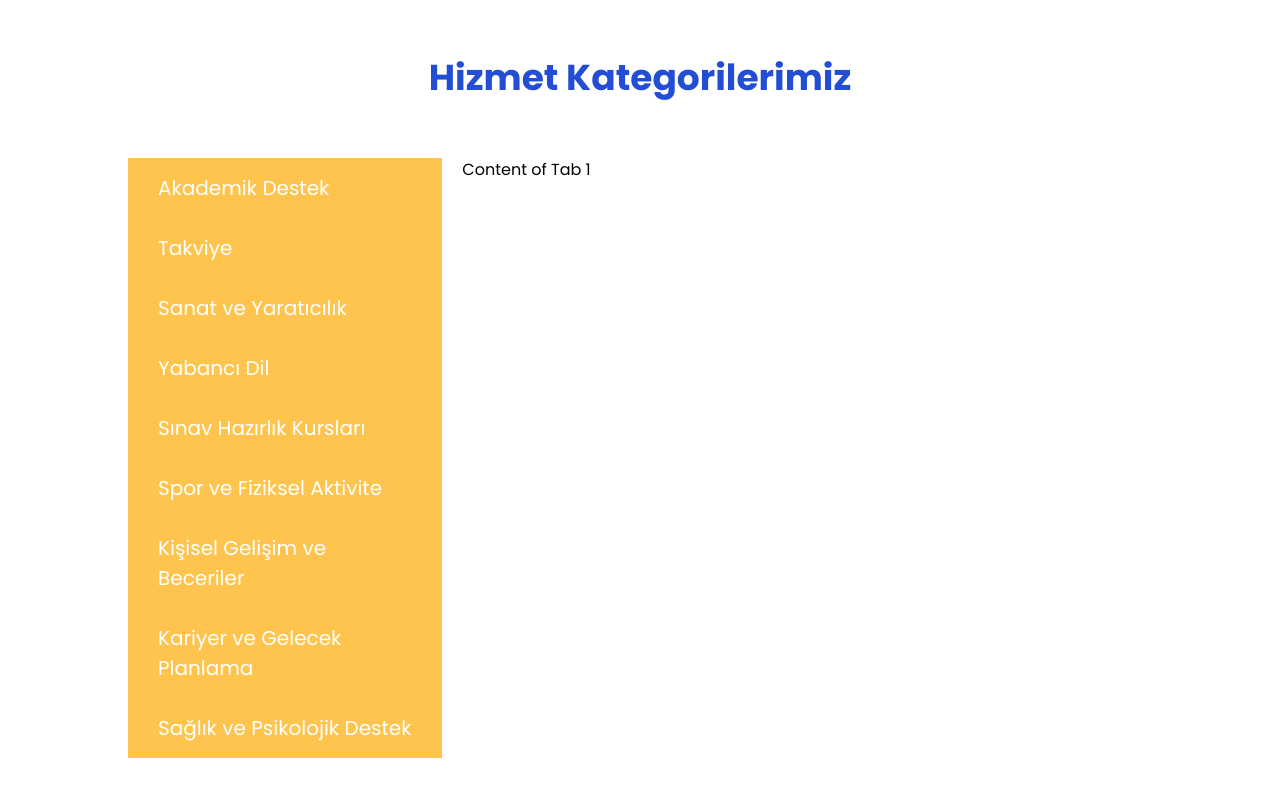
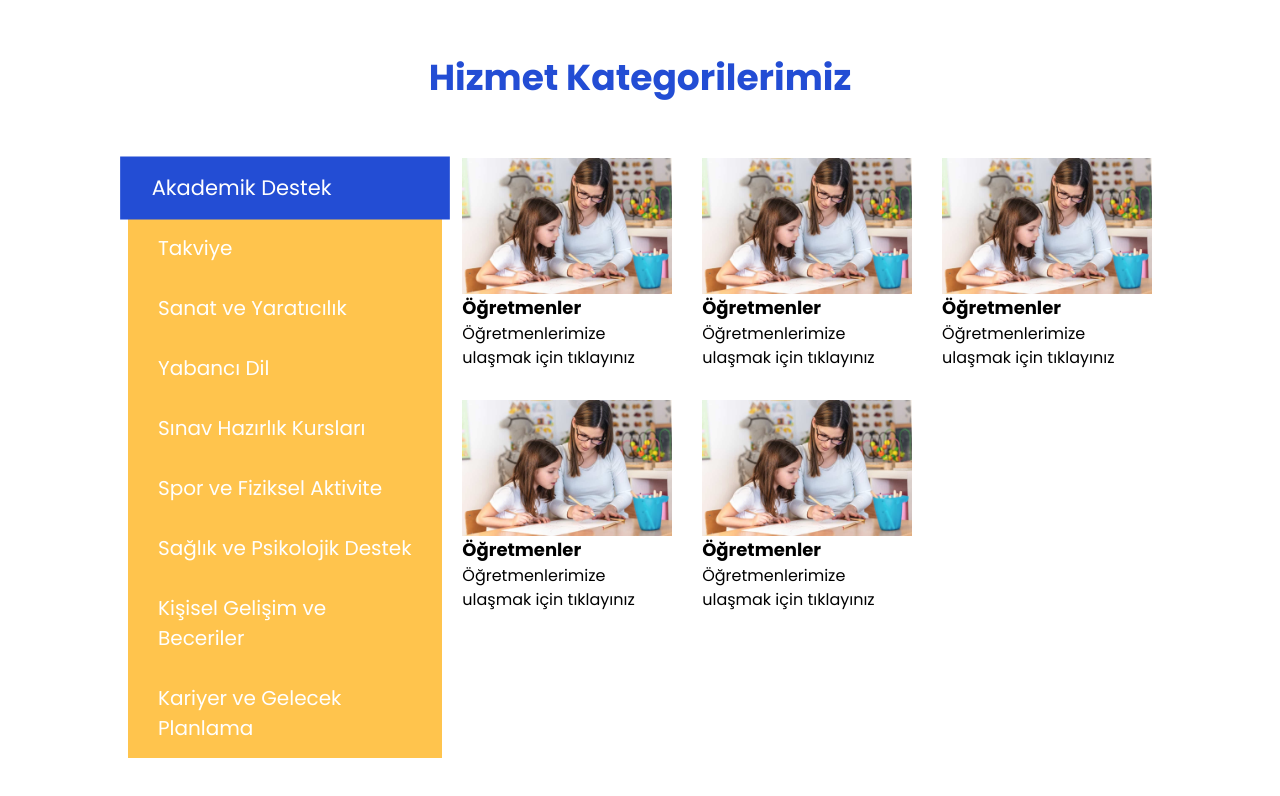
Before and after one commit to vkmerd/kursbu-app, a Next.js app: page / in a window 1280 px wide. Shown: the part 2805-3601 px from the top of the page. Built offline with nearby package versions, Linux system fonts and the light colour scheme.

Commit message:
tab menü içerik ayarlamaları yapıldı

```diff
--- a/app/components/CategoryTab.jsx
+++ b/app/components/CategoryTab.jsx
@@ -10,3 +10,262 @@ export const categoryTabReducer = (state, action) => {
   export const initialTabState = {
     selectedTab: 'Tab1',
   };
+
+
+  export   const tabs = [
+    { id: 'Tab1', head:"Akademik Destek", label: [
+        {
+            img:'/ogretmens.jpg',
+            title: "Öğretmenler",
+            desc: "Öğretmenlerimize ulaşmak için tıklayınız"
+        },
+        {
+            img:'/ogretmens.jpg',
+            title: "Öğretmenler",
+            desc: "Öğretmenlerimize ulaşmak için tıklayınız"
+        },
+        {
+            img:'/ogretmens.jpg',
+            title: "Öğretmenler",
+            desc: "Öğretmenlerimize ulaşmak için tıklayınız"
+        },
+        {
+            img:'/ogretmens.jpg',
+            title: "Öğretmenler",
+            desc: "Öğretmenlerimize ulaşmak için tıklayınız"
+        },
+        {
+            img:'/ogretmens.jpg',
+            title: "Öğretmenler",
+            desc: "Öğretmenlerimize ulaşmak için tıklayınız"
+        },
+    ]
+},
+
+
+{ id: 'Tab2', head:"Takviye", label: [
+    {
+        img:'/ogretmens.jpg',
+        title: "Öğretmenler 1",
+        desc: "Öğretmenlerimize ulaşmak için tıklayınız"
+    },
+    {
+        img:'/ogretmens.jpg',
+        title: "Öğretmenler 2 ",
+        desc: "Öğretmenlerimize ulaşmak için tıklayınız"
+    },
+    {
+        img:'/ogretmens.jpg',
+        title: "Öğretmenler 3",
+        desc: "Öğretmenlerimize ulaşmak için tıklayınız"
+    },
+    {
+        img:'/ogretmens.jpg',
+        title: "Öğretmenler 4",
+        desc: "Öğretmenlerimize ulaşmak için tıklayınız"
+    },
+    {
+        img:'/ogretmens.jpg',
+        title: "Öğretmenler 5",
+        desc: "Öğretmenlerimize ulaşmak için tıklayınız"
+    },
+]
+},
+
+    { id: 'Tab3', head:"Sanat ve Yaratıcılık",  label: [
+        {
+            img:'/ogretmens.jpg',
+            title: "Öğretmenler 1",
+            desc: "Öğretmenlerimize ulaşmak için tıklayınız"
+        },
+        {
+            img:'/ogretmens.jpg',
+            title: "Öğretmenler 2 ",
+            desc: "Öğretmenlerimize ulaşmak için tıklayınız"
+        },
+        {
+            img:'/ogretmens.jpg',
+            title: "Öğretmenler 3",
+            desc: "Öğretmenlerimize ulaşmak için tıklayınız"
+        },
+        {
+            img:'/ogretmens.jpg',
+            title: "Öğretmenler 4",
+            desc: "Öğretmenlerimize ulaşmak için tıklayınız"
+        },
+        {
+            img:'/ogretmens.jpg',
+            title: "Öğretmenler 5",
+            desc: "Öğretmenlerimize ulaşmak için tıklayınız"
+        },
+    ]},
+
+    { id: 'Tab4', head:"Yabancı Dil", label: [
+        {
+            img:'/ogretmens.jpg',
+            title: "Öğretmenler 1",
+            desc: "Öğretmenlerimize ulaşmak için tıklayınız"
+        },
+        {
+            img:'/ogretmens.jpg',
+            title: "Öğretmenler 2 ",
+            desc: "Öğretmenlerimize ulaşmak için tıklayınız"
+        },
+        {
+            img:'/ogretmens.jpg',
+            title: "Öğretmenler 3",
+            desc: "Öğretmenlerimize ulaşmak için tıklayınız"
+        },
+        {
+            img:'/ogretmens.jpg',
+            title: "Öğretmenler 4",
+            desc: "Öğretmenlerimize ulaşmak için tıklayınız"
+        },
+        {
+            img:'/ogretmens.jpg',
+            title: "Öğretmenler 5",
+            desc: "Öğretmenlerimize ulaşmak için tıklayınız"
+        },
+    ]
+
+},
+    { id: 'Tab5',head:"Sınav Hazırlık Kursları", label:[
+        {
+            img:'/ogretmens.jpg',
+            title: "Öğretmenler 1",
+            desc: "Öğretmenlerimize ulaşmak için tıklayınız"
+        },
+        {
+            img:'/ogretmens.jpg',
+            title: "Öğretmenler 2 ",
+            desc: "Öğretmenlerimize ulaşmak için tıklayınız"
+        },
+        {
+            img:'/ogretmens.jpg',
+            title: "Öğretmenler 3",
+            desc: "Öğretmenlerimize ulaşmak için tıklayınız"
+        },
+        {
+            img:'/ogretmens.jpg',
+            title: "Öğretmenler 4",
+            desc: "Öğretmenlerimize ulaşmak için tıklayınız"
+        },
+        {
+            img:'/ogretmens.jpg',
+            title: "Öğretmenler 5",
+            desc: "Öğretmenlerimize ulaşmak için tıklayınız"
+        },
+    ]
+},
+    { id: 'Tab6', head:"Spor ve Fiziksel Aktivite", label:[
+        {
+            img:'/ogretmens.jpg',
+            title: "Öğretmenler 1",
+            desc: "Öğretmenlerimize ulaşmak için tıklayınız"
+        },
+        {
+            img:'/ogretmens.jpg',
+            title: "Öğretmenler 2 ",
+            desc: "Öğretmenlerimize ulaşmak için tıklayınız"
+        },
+        {
+            img:'/ogretmens.jpg',
+            title: "Öğretmenler 3",
+            desc: "Öğretmenlerimize ulaşmak için tıklayınız"
+        },
+        {
+            img:'/ogretmens.jpg',
+            title: "Öğretmenler 4",
+            desc: "Öğretmenlerimize ulaşmak için tıklayınız"
+        },
+        {
+            img:'/ogretmens.jpg',
+            title: "Öğretmenler 5",
+            desc: "Öğretmenlerimize ulaşmak için tıklayınız"
+        },
+    ]
+},
+    { id: 'Tab7',  head:"Sağlık ve Psikolojik Destek", label: [
+        {
+            img:'/ogretmens.jpg',
+            title: "Öğretmenler 1",
+            desc: "Öğretmenlerimize ulaşmak için tıklayınız"
+        },
+        {
+            img:'/ogretmens.jpg',
+            title: "Öğretmenler 2 ",
+            desc: "Öğretmenlerimize ulaşmak için tıklayınız"
+        },
+        {
+            img:'/ogretmens.jpg',
+            title: "Öğretmenler 3",
+            desc: "Öğretmenlerimize ulaşmak için tıklayınız"
+        },
+        {
+            img:'/ogretmens.jpg',
+            title: "Öğretmenler 4",
+            desc: "Öğretmenlerimize ulaşmak için tıklayınız"
+        },
+        {
+            img:'/ogretmens.jpg',
+            title: "Öğretmenler 5",
+            desc: "Öğretmenlerimize ulaşmak için tıklayınız"
+        },
+    ]
+},
+    { id: 'Tab8',  head:"Kişisel Gelişim ve Beceriler",  label: [
+        {
+            img:'/ogretmens.jpg',
+            title: "Öğretmenler 1",
+            desc: "Öğretmenlerimize ulaşmak için tıklayınız"
+        },
+        {
+            img:'/ogretmens.jpg',
+            title: "Öğretmenler 2 ",
+            desc: "Öğretmenlerimize ulaşmak için tıklayınız"
+        },
+        {
+            img:'/ogretmens.jpg',
+            title: "Öğretmenler 3",
+            desc: "Öğretmenlerimize ulaşmak için tıklayınız"
+        },
+        {
+            img:'/ogretmens.jpg',
+            title: "Öğretmenler 4",
+            desc: "Öğretmenlerimize ulaşmak için tıklayınız"
+        },
+        {
+            img:'/ogretmens.jpg',
+            title: "Öğretmenler 5",
+            desc: "Öğretmenlerimize ulaşmak için tıklayınız"
+        },
+    ]},
+    { id: 'Tab9', head:"Kariyer ve Gelecek Planlama", label: [
+        {
+            img:'/ogretmens.jpg',
+            title: "Öğretmenler 1",
+            desc: "Öğretmenlerimize ulaşmak için tıklayınız"
+        },
+        {
+            img:'/ogretmens.jpg',
+            title: "Öğretmenler 2 ",
+            desc: "Öğretmenlerimize ulaşmak için tıklayınız"
+        },
+        {
+            img:'/ogretmens.jpg',
+            title: "Öğretmenler 3",
+            desc: "Öğretmenlerimize ulaşmak için tıklayınız"
+        },
+        {
+            img:'/ogretmens.jpg',
+            title: "Öğretmenler 4",
+            desc: "Öğretmenlerimize ulaşmak için tıklayınız"
+        },
+        {
+            img:'/ogretmens.jpg',
+            title: "Öğretmenler 5",
+            desc: "Öğretmenlerimize ulaşmak için tıklayınız"
+        },
+    ]
+},
+  ];
--- a/app/homePageComponents/EducationTabContainer.jsx
+++ b/app/homePageComponents/EducationTabContainer.jsx
@@ -1,62 +1,63 @@
 "use client"
 
-import { useReducer,useState } from "react";
-import { categoryTabReducer, initialTabState } from "../components/CategoryTab";
+import { motion } from 'framer-motion';
+import { useState, useReducer } from 'react';
+import { categoryTabReducer, initialTabState,tabs } from '../components/CategoryTab';
 
 export default function EducationTabContainer() {
-
   const [state, dispatch] = useReducer(categoryTabReducer, initialTabState);
-  const [activeTab, setActiveTab] = useState(null);
+  const [activeTab, setActiveTab] = useState(tabs[0].id);
 
   const handleCategoryTabClick = (tab) => {
     dispatch({ type: 'SELECT_TAB', payload: tab });
-    setActiveTab(tab)
+    setActiveTab(tab);
   };
 
-  console.log(state);
-  const tabs = [
-    { id: 'Tab1', label: 'Akademik Destek' },
-    { id: 'Tab2', label: 'Takviye' },
-    { id: 'Tab3', label: 'Sanat ve Yaratıcılık' },
-    { id: 'Tab4', label: 'Yabancı Dil' },
-    { id: 'Tab5', label: 'Sınav Hazırlık Kursları' },
-    { id: 'Tab6', label: 'Spor ve Fiziksel Aktivite' },
-    { id: 'Tab7', label: 'Kişisel Gelişim ve Beceriler' },
-    { id: 'Tab8', label: 'Kariyer ve Gelecek Planlama' },
-    { id: 'Tab9', label: 'Sağlık ve Psikolojik Destek' },
-];
+
+
+  const tabContentVariants = {
+    hidden: { opacity: 0, y: 50 },
+    visible: { opacity: 1, y: 0 }
+  };
 
   return (
     <>
       <h2 className="text-4xl text-center text-[#234DD4] font-bold">Hizmet Kategorilerimiz</h2>
       <div className="w-full flex justify-center py-[60px]">
         <div className="w-4/5 flex justify-between gap-[20px]">
-            <div className="w-[350px] bg-[#ffc44d]">
-                {
-                    tabs.map(tabmenu => (
-                        <div key={tabmenu.id} className={`py-[15px] px-[30px] text-white text-[20px] hover:bg-[#234DD4] ${activeTab === tabmenu.id ? 'bg-[#234DD4] scale-105 transition duration-300' : ''}`}
-                        onClick={() => handleCategoryTabClick(tabmenu.id)} >
-                                    {tabmenu.label}
-                            </div>
-                    ))
-                }
+          <div className="w-[350px] bg-[#ffc44d]">
+            <div className="flex flex-col">
+            {tabs.map(tabmenu => (
+              <div key={tabmenu.id}
+                className={`py-[15px] px-[30px] text-white text-[20px] hover:bg-[#234DD4] ${activeTab === tabmenu.id ? 'bg-[#234DD4] scale-105 transition duration-300' : ''}`}
+                onClick={() => handleCategoryTabClick(tabmenu.id)}>
+                {tabmenu.head}
+              </div>
+            ))}
             </div>
-            <div className="w-3/4">
-                {state.selectedTab === 'Tab1' && <div>Content of Tab 1</div>}
-                {state.selectedTab === 'Tab2' && <div>Content of Tab 2</div>}
-                {state.selectedTab === 'Tab3' && <div>Content of Tab 3</div>}
-                {state.selectedTab === 'Tab4' && <div>Content of Tab 4</div>}
-                {state.selectedTab === 'Tab5' && <div>Content of Tab 5</div>}
-                {state.selectedTab === 'Tab6' && <div>Content of Tab 6</div>}
-                {state.selectedTab === 'Tab7' && <div>Content of Tab 7</div>}
-                {state.selectedTab === 'Tab8' && <div>Content of Tab 8</div>}
-                {state.selectedTab === 'Tab9' && <div>Content of Tab 9</div>}
-
-            </div>
+          </div>
+          <div className="w-3/4">
+             {tabs.filter(tab => tab.id === activeTab).map(tab => (
+                 <div key={tab.id} className="grid grid-cols-3 gap-[30px]">
+                {tab.label.map((labelItem, index) => (
+                  <div key={index}>
+                  <motion.div
+                    initial="hidden"
+                    animate="visible"
+                    variants={tabContentVariants}
+                    transition={{ duration: 0.5 }}
+                  >
+                    <img src={labelItem.img} alt={labelItem.title} className="w-full" />
+                    <h3 className="text-lg font-bold">{labelItem.title}</h3>
+                    <p>{labelItem.desc}</p>
+                  </motion.div>
+                </div>
+                ))}
+              </div>
+            ))}
+          </div>
         </div>
-
       </div>
-
     </>
   );
 }
```
Also changed, not shown: public/ogretmens.jpg (added).
